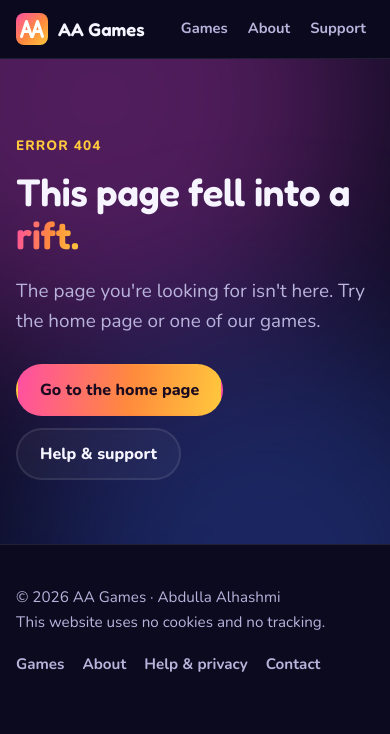
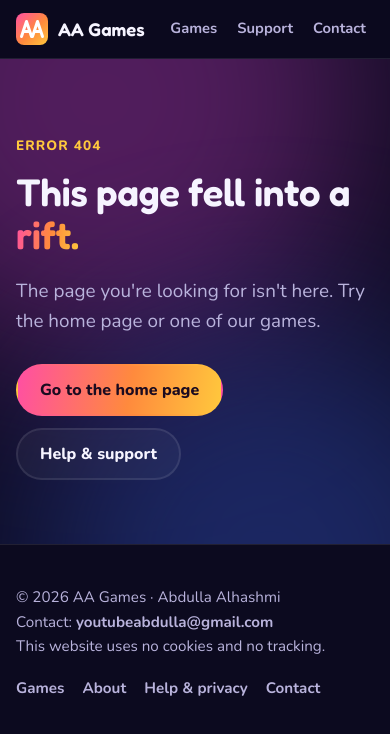
Before and after one commit to youtubeabdulla-max/aagames33-site, a plain HTML site: page 404.html in a window 390 px wide. Drawn offline with Linux system fonts and the light colour scheme.

Commit message:
Contact link in the menu, e-mail in the footer
The top menu gets a Contact link to the contact box on the home page (phones hide
About to make room), and every page's footer shows the contact address.
HOW_TO_EDIT.md explains how to change the address.

Co-Authored-By: Claude Opus 5.5 <noreply@anthropic.com>

```diff
--- a/404.html
+++ b/404.html
@@ -30,8 +30,9 @@
       <a class="logo" href="/"><img src="/assets/logo.svg" alt="" width="36" height="36">AA Games</a>
       <nav class="nav" aria-label="Main">
         <a href="/#games">Games</a>
-        <a href="/#about">About</a>
+        <a href="/#about" class="nav-about">About</a>
         <a href="/#support">Support</a>
+        <a href="/#contact">Contact</a>
       </nav>
     </div>
   </header>
@@ -56,6 +57,7 @@
     <div class="wrap">
       <div>
         <p>&copy; 2026 AA Games &middot; Abdulla Alhashmi</p>
+        <p>Contact: <a href="mailto:youtubeabdulla@gmail.com">youtubeabdulla@gmail.com</a></p>
         <p>This website uses no cookies and no tracking.</p>
       </div>
       <nav aria-label="Footer">
--- a/assets/style.css
+++ b/assets/style.css
@@ -267,6 +267,7 @@ a.store:hover { transform: translateY(-2px); box-shadow: 0 8px 24px rgba(0, 0, 0
   .logo { font-size: 1.15rem; }
   .logo img { width: 32px; height: 32px; }
   .nav a { padding: 6px 8px; font-size: .92rem; }
+  .nav .nav-about { display: none; } /* About is still on the home page; phones keep Games, Support, Contact */
   .game-top { grid-template-columns: 1fr; }
   .game-icon { width: 96px; height: 96px; }
   .icon-pile { gap: 12px; max-width: 320px; }
```
Also changed, not shown: bonbon-blast/index.html (+3 -1 lines), carrom-crew/index.html (+3 -1 lines), chromo-rush/index.html (+3 -1 lines), colorland/index.html (+3 -1 lines), index.html (+3 -1 lines), rift-world-rush/index.html (+3 -1 lines), 1 other file.
